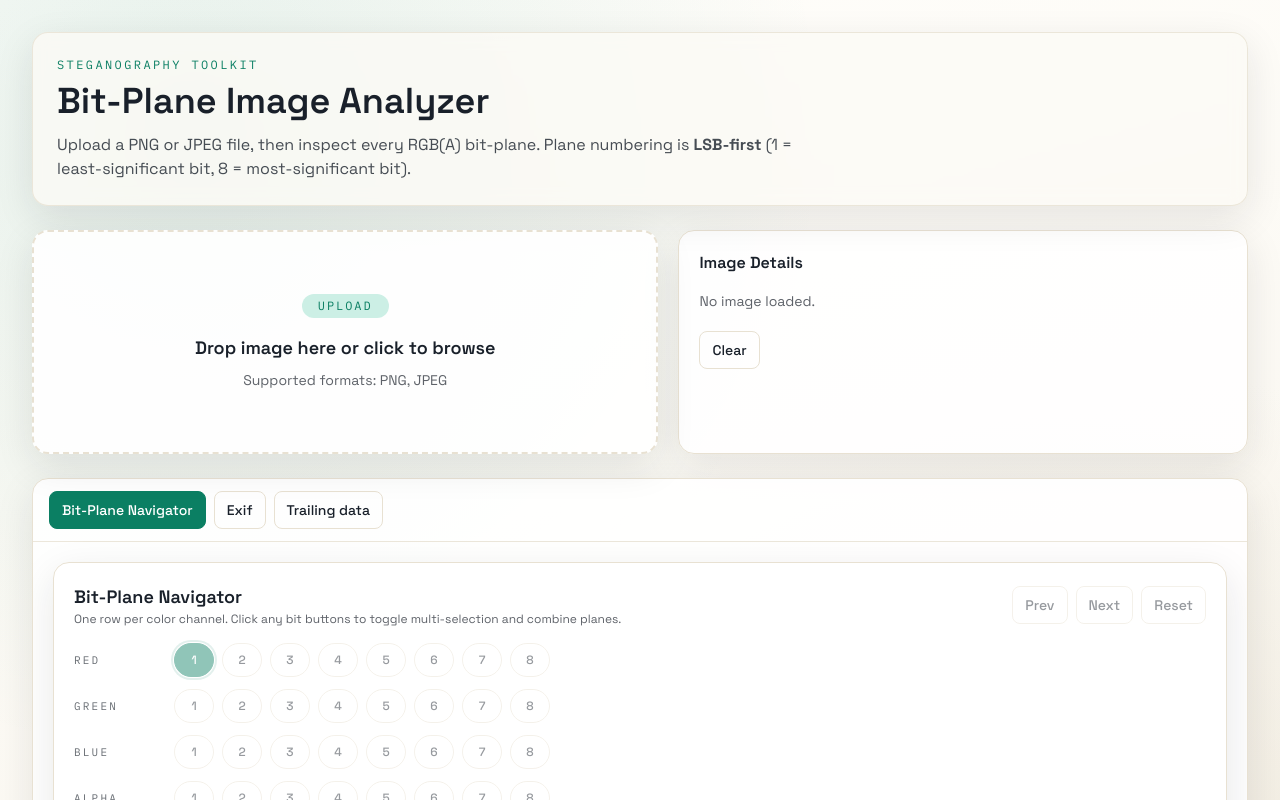
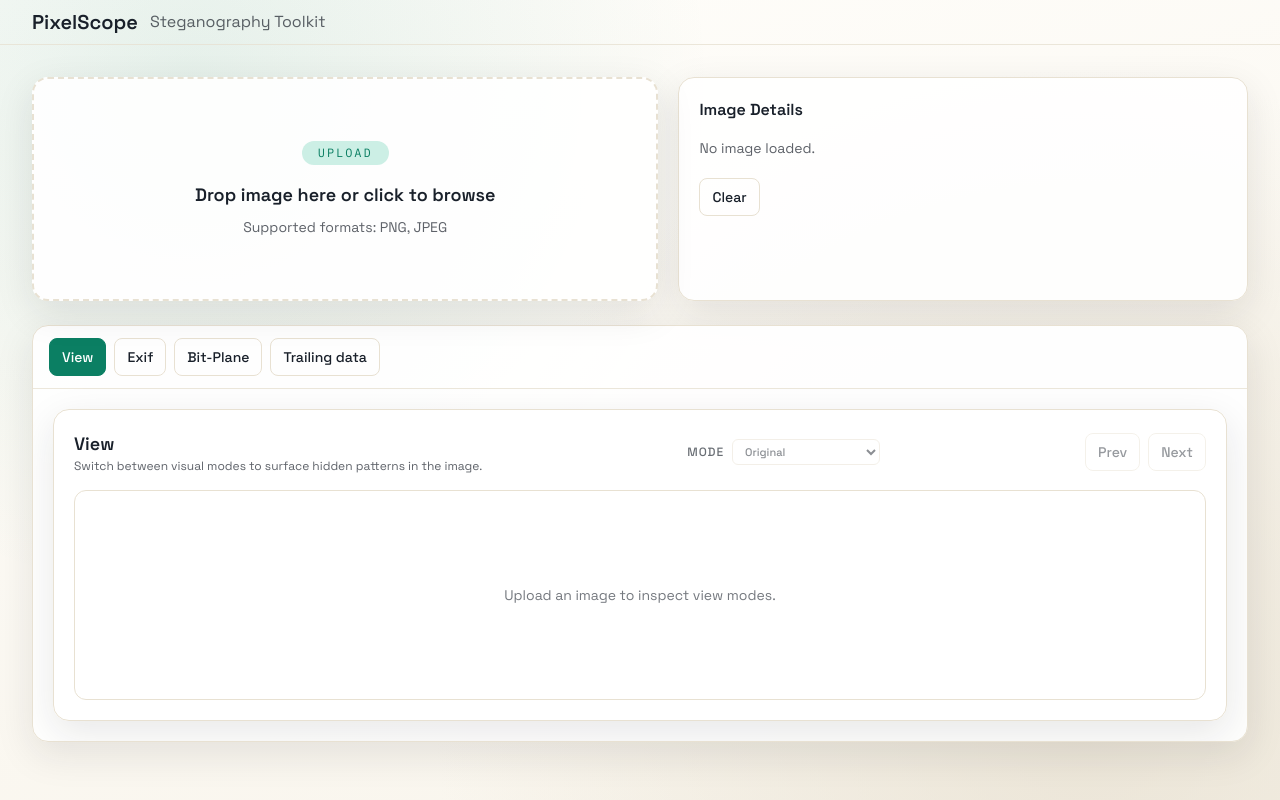
Before and after one commit to shinkbr/pixelscope, a React (Vite) app: page / in a window 1280 px wide. Shown: the top 800 px of the page. Built offline with nearby package versions, Linux system fonts and the light colour scheme.

Commit message:
Update analyzer tabs and view

```diff
--- a/index.html
+++ b/index.html
@@ -3,7 +3,7 @@
   <head>
     <meta charset="UTF-8" />
     <meta name="viewport" content="width=device-width, initial-scale=1.0" />
-    <title>PixelScope | Bit-Plane Analyzer</title>
+    <title>PixelScope | Steganography Toolkit</title>
   </head>
   <body>
     <div id="root"></div>
--- a/src/App.tsx
+++ b/src/App.tsx
@@ -47,11 +47,23 @@ const BYTE_PACK_OPTIONS: Array<{ value: ExtractionBytePackOrder; label: string }
   { value: "lsb-first", label: "Byte LSB first" },
 ];
 
-type AnalyzerTab = "bit-planes" | "exif" | "trailing-data";
+type AnalyzerTab = "view" | "bit-planes" | "exif" | "trailing-data";
+type ViewMode = "original" | "xor" | "high-contrast" | "grayscale" | "red-channel" | "green-channel" | "blue-channel";
+
+const VIEW_MODE_OPTIONS: Array<{ value: ViewMode; label: string }> = [
+  { value: "original", label: "Original" },
+  { value: "xor", label: "XOR (invert all bits)" },
+  { value: "high-contrast", label: "High contrast" },
+  { value: "grayscale", label: "Grayscale" },
+  { value: "red-channel", label: "Red channel focus" },
+  { value: "green-channel", label: "Green channel focus" },
+  { value: "blue-channel", label: "Blue channel focus" },
+];
 
 const ANALYZER_TABS: Array<{ id: AnalyzerTab; label: string }> = [
-  { id: "bit-planes", label: "Bit-Plane Navigator" },
+  { id: "view", label: "View" },
   { id: "exif", label: "Exif" },
+  { id: "bit-planes", label: "Bit-Plane" },
   { id: "trailing-data", label: "Trailing data" },
 ];
 
@@ -87,6 +99,72 @@ function buildTrailingDataDownloadName(sourceFileName: string): string {
   return `${baseName}_trailing.bin`;
 }
 
+function transformViewImageData(imageData: ImageData, mode: ViewMode): ImageData {
+  if (mode === "original") {
+    return new ImageData(new Uint8ClampedArray(imageData.data), imageData.width, imageData.height);
+  }
+
+  const source = imageData.data;
+  const output = new Uint8ClampedArray(source.length);
+
+  for (let index = 0; index < source.length; index += 4) {
+    const red = source[index];
+    const green = source[index + 1];
+    const blue = source[index + 2];
+    const alpha = source[index + 3];
+
+    if (mode === "xor") {
+      output[index] = 255 - red;
+      output[index + 1] = 255 - green;
+      output[index + 2] = 255 - blue;
+      output[index + 3] = alpha;
+      continue;
+    }
+
+    if (mode === "high-contrast") {
+      const luminance = red * 0.299 + green * 0.587 + blue * 0.114;
+      const value = luminance >= 128 ? 255 : 0;
+      output[index] = value;
+      output[index + 1] = value;
+      output[index + 2] = value;
+      output[index + 3] = alpha;
+      continue;
+    }
+
+    if (mode === "grayscale") {
+      const value = Math.round(red * 0.299 + green * 0.587 + blue * 0.114);
+      output[index] = value;
+      output[index + 1] = value;
+      output[index + 2] = value;
+      output[index + 3] = alpha;
+      continue;
+    }
+
+    if (mode === "red-channel") {
+      output[index] = red;
+      output[index + 1] = 0;
+      output[index + 2] = 0;
+      output[index + 3] = alpha;
+      continue;
+    }
+
+    if (mode === "green-channel") {
+      output[index] = 0;
+      output[index + 1] = green;
+      output[index + 2] = 0;
+      output[index + 3] = alpha;
+      continue;
+    }
+
+    output[index] = 0;
+    output[index + 1] = 0;
+    output[index + 2] = blue;
+    output[index + 3] = alpha;
+  }
+
+  return new ImageData(output, imageData.width, imageData.height);
+}
+
 function App() {
   const [decoded, setDecoded] = useState<DecodedImage | null>(null);
   const [selectedPlaneIds, setSelectedPlaneIds] = useState<string[]>([PLANE_SPECS[0].id]);
@@ -95,10 +173,12 @@ function App() {
   const [isDragging, setIsDragging] = useState(false);
   const [isLoading, setIsLoading] = useState(false);
   const [error, setError] = useState<string | null>(null);
-  const [activeTab, setActiveTab] = useState<AnalyzerTab>("bit-planes");
+  const [activeTab, setActiveTab] = useState<AnalyzerTab>("view");
   const [skipLeadingNullBytes, setSkipLeadingNullBytes] = useState(false);
+  const [viewMode, setViewMode] = useState<ViewMode>("original");
 
   const planeCanvasRef = useRef<HTMLCanvasElement | null>(null);
+  const viewCanvasRef = useRef<HTMLCanvasElement | null>(null);
   const planeStripRef = useRef<HTMLDivElement | null>(null);
 
   const selectedPlaneSet = useMemo(() => new Set(selectedPlaneIds), [selectedPlaneIds]);
@@ -191,7 +271,8 @@ function App() {
     setDecoded(null);
     setSelectedPlaneIds([PLANE_SPECS[0].id]);
     setActivePlaneId(PLANE_SPECS[0].id);
-    setActiveTab("bit-planes");
+    setActiveTab("view");
+    setViewMode("original");
     setError(null);
   }, []);
 
@@ -205,14 +286,16 @@ function App() {
         setDecoded(result);
         setSelectedPlaneIds([PLANE_SPECS[0].id]);
         setActivePlaneId(PLANE_SPECS[0].id);
-        setActiveTab("bit-planes");
+        setActiveTab("view");
+        setViewMode("original");
       } catch (loadError) {
         const message = loadError instanceof Error ? loadError.message : "Unable to process this image.";
         setError(message);
         setDecoded(null);
         setSelectedPlaneIds([PLANE_SPECS[0].id]);
         setActivePlaneId(PLANE_SPECS[0].id);
-        setActiveTab("bit-planes");
+        setActiveTab("view");
+        setViewMode("original");
       } finally {
         setIsLoading(false);
       }
@@ -319,6 +402,39 @@ function App() {
     }
   }, [decoded, trailingDataView]);
 
+  const cycleViewMode = useCallback((step: 1 | -1) => {
+    setViewMode((current) => {
+      const currentIndex = VIEW_MODE_OPTIONS.findIndex((option) => option.value === current);
+      if (currentIndex < 0) {
+        return VIEW_MODE_OPTIONS[0].value;
+      }
+      const nextIndex = (currentIndex + step + VIEW_MODE_OPTIONS.length) % VIEW_MODE_OPTIONS.length;
+      return VIEW_MODE_OPTIONS[nextIndex].value;
+    });
+  }, []);
+
+  useEffect(() => {
+    if (!viewCanvasRef.current) {
+      return;
+    }
+
+    const canvas = viewCanvasRef.current;
+    const context = canvas.getContext("2d");
+    if (!context) {
+      return;
+    }
+
+    if (!decoded) {
+      context.clearRect(0, 0, canvas.width, canvas.height);
+      return;
+    }
+
+    const transformedImageData = transformViewImageData(decoded.imageData, viewMode);
+    canvas.width = transformedImageData.width;
+    canvas.height = transformedImageData.height;
+    context.putImageData(transformedImageData, 0, 0);
+  }, [activeTab, decoded, viewMode]);
+
   useEffect(() => {
     if (!planeCanvasRef.current) {
       return;
@@ -343,7 +459,7 @@ function App() {
     canvas.width = planeImageData.width;
     canvas.height = planeImageData.height;
     context.putImageData(planeImageData, 0, 0);
-  }, [decoded, selectedPlanes]);
+  }, [activeTab, decoded, selectedPlanes]);
 
   useEffect(() => {
     if (!planeStripRef.current) {
@@ -355,17 +471,18 @@ function App() {
   }, [activePlaneId]);
 
   return (
-    <main className="mx-auto flex min-h-screen w-full max-w-7xl flex-col gap-6 px-4 py-8 md:px-8">
-      <header className="animate-fadeInUp rounded-2xl border border-clay/80 bg-paper/80 p-6 shadow-panel backdrop-blur">
-        <p className="mb-2 font-mono text-xs uppercase tracking-[0.2em] text-accent">Steganography Toolkit</p>
-        <h1 className="text-3xl font-semibold leading-tight text-ink md:text-4xl">Bit-Plane Image Analyzer</h1>
-        <p className="mt-3 max-w-3xl text-sm text-ink/80 md:text-base">
-          Upload a PNG or JPEG file, then inspect every RGB(A) bit-plane. Plane numbering is <strong>LSB-first</strong>{" "}
-          ({`1 = least-significant bit, 8 = most-significant bit`}).
-        </p>
+    <div className="min-h-screen">
+      <header className="border-b border-clay/80 bg-transparent py-2">
+        <div className="mx-auto w-full max-w-7xl px-4 md:px-8">
+          <div className="flex items-center gap-3">
+            <h1 className="text-lg font-semibold leading-tight text-ink md:text-xl">PixelScope</h1>
+            <span className="text-sm text-ink/70 md:text-base">Steganography Toolkit</span>
+          </div>
+        </div>
       </header>
 
-      <section className="grid gap-5 md:grid-cols-[1.1fr_1fr]">
+      <main className="mx-auto flex w-full max-w-7xl flex-col gap-6 px-4 py-8 md:px-8">
+        <section className="grid gap-5 md:grid-cols-[1.1fr_1fr]">
         <label
           className={`group relative flex min-h-56 cursor-pointer flex-col items-center justify-center rounded-2xl border-2 border-dashed bg-white/90 p-6 text-center shadow-panel transition ${
             isDragging ? "border-accent bg-accentSoft/40" : "border-clay hover:border-accent/70"
@@ -464,7 +581,65 @@ function App() {
         </div>
 
         <div className="p-4 md:p-5">
-          {activeTab === "bit-planes" ? (
+          {activeTab === "view" ? (
+            <section className="rounded-2xl border border-clay bg-white/95 p-5 shadow-panel">
+              <div className="mb-4 flex flex-wrap items-center justify-between gap-3">
+                <div>
+                  <h2 className="text-lg font-semibold text-ink">View</h2>
+                  <p className="text-xs text-ink/70">
+                    Switch between visual modes to surface hidden patterns in the image.
+                  </p>
+                </div>
+                <label className="flex items-center gap-2 text-xs font-medium uppercase tracking-[0.08em] text-ink/65">
+                  <span>Mode</span>
+                  <select
+                    value={viewMode}
+                    onChange={(event) => setViewMode(event.target.value as ViewMode)}
+                    disabled={!decoded}
+                    className="rounded-md border border-clay bg-white px-2 py-1 text-[11px] normal-case tracking-normal text-ink disabled:opacity-50"
+                  >
+                    {VIEW_MODE_OPTIONS.map((option) => (
+                      <option key={option.value} value={option.value}>
+                        {option.label}
+                      </option>
+                    ))}
+                  </select>
+                </label>
+                <div className="flex items-center gap-2">
+                  <button
+                    type="button"
+                    className="rounded-lg border border-clay px-3 py-2 text-sm font-medium text-ink transition hover:border-accent hover:text-accent disabled:cursor-not-allowed disabled:opacity-45"
+                    onClick={() => cycleViewMode(-1)}
+                    disabled={!decoded}
+                  >
+                    Prev
+                  </button>
+                  <button
+                    type="button"
+                    className="rounded-lg border border-clay px-3 py-2 text-sm font-medium text-ink transition hover:border-accent hover:text-accent disabled:cursor-not-allowed disabled:opacity-45"
+                    onClick={() => cycleViewMode(1)}
+                    disabled={!decoded}
+                  >
+                    Next
+                  </button>
+                </div>
+              </div>
+
+              <div className="overflow-auto rounded-xl border border-clay bg-white p-2">
+                {decoded ? (
+                  <canvas
+                    ref={viewCanvasRef}
+                    className="pixelated block h-auto w-full max-w-full rounded-md bg-black/5"
+                    aria-label={`Image view mode: ${VIEW_MODE_OPTIONS.find((option) => option.value === viewMode)?.label ?? "Original"}`}
+                  />
+                ) : (
+                  <div className="grid h-48 place-items-center text-sm text-ink/60">
+                    Upload an image to inspect view modes.
+                  </div>
+                )}
+              </div>
+            </section>
+          ) : activeTab === "bit-planes" ? (
             <div className="space-y-5">
               <section className="rounded-2xl border border-clay bg-white/95 p-5 shadow-panel">
                 <div className="mb-4 flex items-center justify-between gap-3">
@@ -568,7 +743,7 @@ function App() {
                     {decoded ? (
                       <canvas
                         ref={planeCanvasRef}
-                        className="pixelated block rounded-md bg-black/5"
+                        className="pixelated block h-auto w-full max-w-full rounded-md bg-black/5"
                         aria-label={
                           selectedPlanes.length > 1
                             ? "Visualized combined bit planes"
@@ -856,8 +1031,9 @@ function App() {
             </section>
           )}
         </div>
-      </section>
-    </main>
+        </section>
+      </main>
+    </div>
   );
 }
 
```
